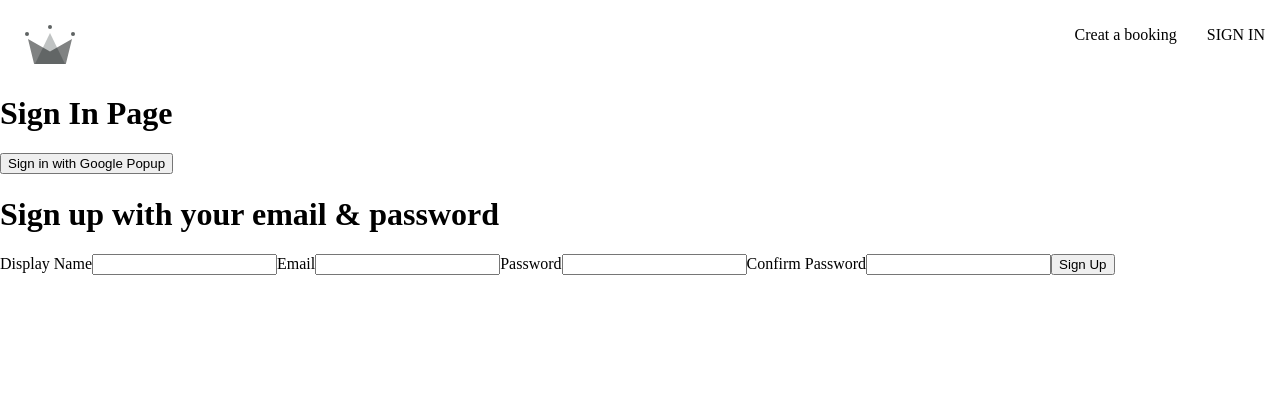
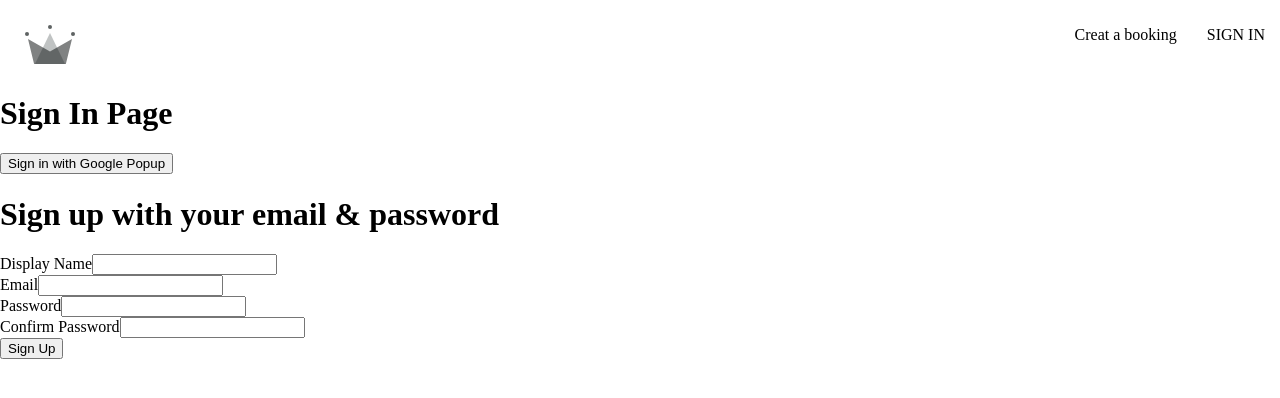
Before and after one commit to unekuogbaje/leathermore, a React (Create React App) app: page /sign-in in a window 1280 px wide. Shown: the top 398 px of the page. Built offline with nearby package versions, Linux system fonts and the light colour scheme; the HTML template or start-up script is replaced by a standard one.

Commit message:
input comp

```diff
--- a/src/components/sign-up/sign-up.component.jsx
+++ b/src/components/sign-up/sign-up.component.jsx
@@ -1,5 +1,11 @@
 import { useState } from "react";
-import { createAuthUserWithEmailAndPassword, createUserDocumentFromAuth } from "../../utils/firebase/firebase.utils";
+
+import FormInput from '../form-input/form-input.component';
+
+import {
+    createAuthUserWithEmailAndPassword,
+    createUserDocumentFromAuth
+} from "../../utils/firebase/firebase.utils";
 
 const defaultFormFields = {
     displayName: '',
@@ -52,8 +58,8 @@ const SignUp = () => {
         <div>
             <h1>Sign up with your email & password</h1>
             <form onSubmit={handleSubmit}>
-                <label>Display Name</label>
-                <input
+                <FormInput
+                label="Display Name"
                 type='text'
                 required
                 onChange={handleChange}
@@ -61,8 +67,8 @@ const SignUp = () => {
                 value={displayName}
                 />
 
-                <label>Email</label>
-                <input
+                <FormInput
+                label="Email"
                 type='email'
                 required
                 onChange={handleChange}
@@ -70,8 +76,8 @@ const SignUp = () => {
                 value={email}
                 />
 
-                <label>Password</label>
-                <input
+                <FormInput
+                label="Password"
                 type='password'
                 required
                 onChange={handleChange}
@@ -79,8 +85,8 @@ const SignUp = () => {
                 value={password}
                 />
 
-                <label>Confirm Password</label>
-                <input
+                <FormInput
+                label="Confirm Password"
                 type='password'
                 required
                 onChange={handleChange}
```
Also changed, not shown: src/components/form-input/form-input.component.jsx (+5 -2 lines).
